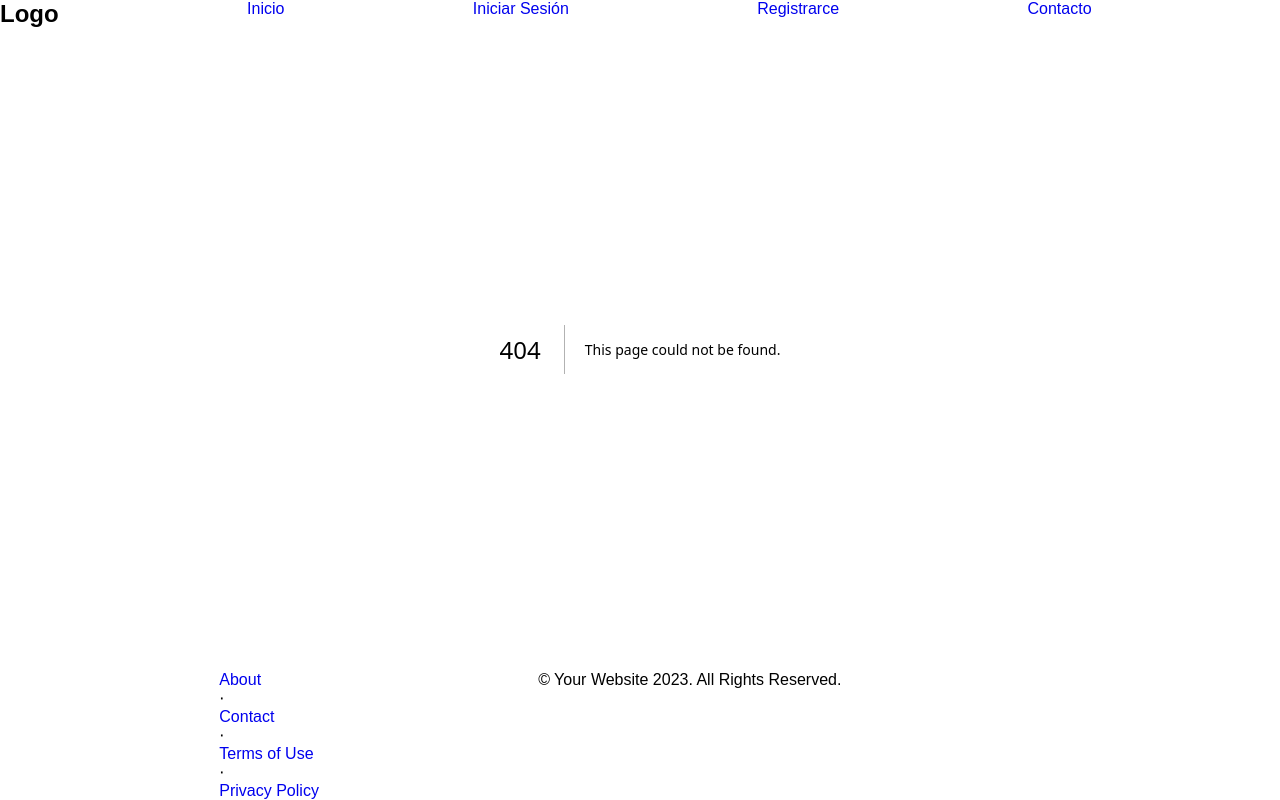
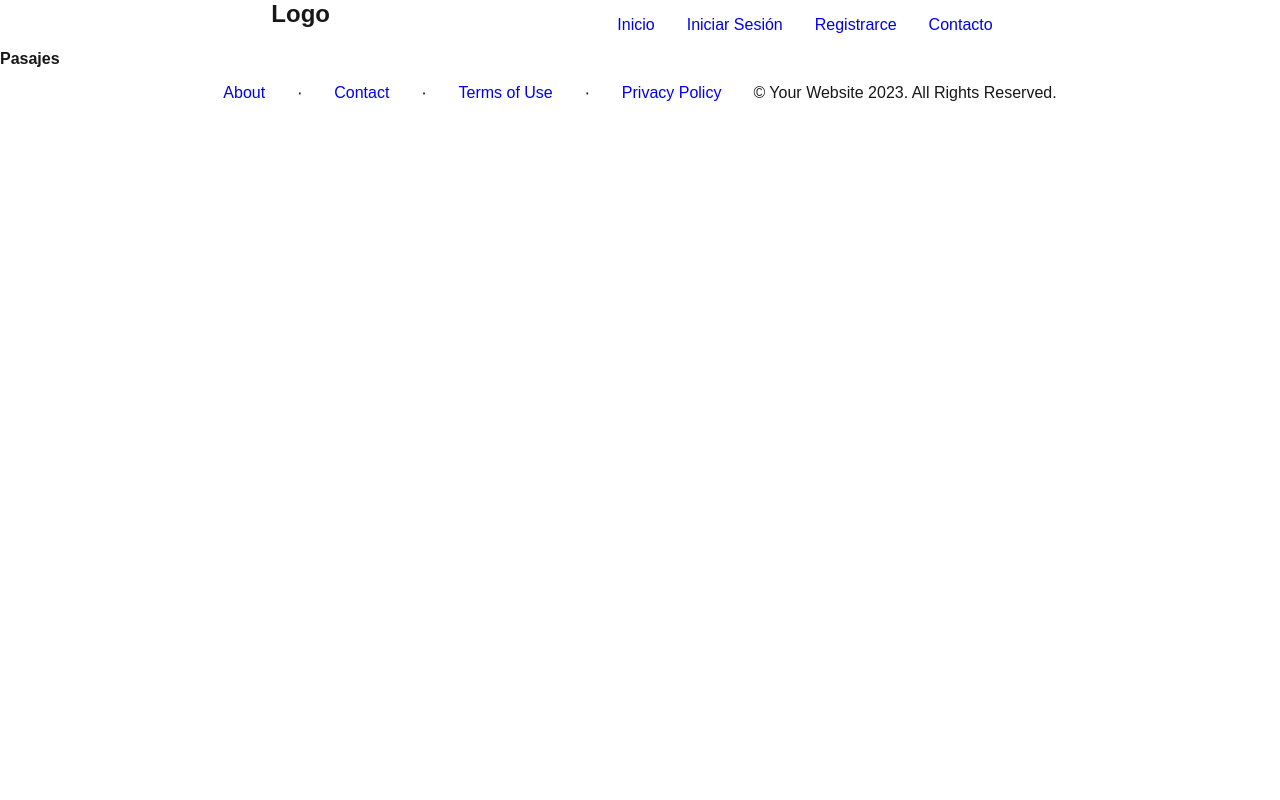
Before and after one commit to FazGit2211/PasajesApp, a Next.js app: page /pages/pasaje-form in a window 1280 px wide. Before the commit this address had no page. Built offline with nearby package versions, Linux system fonts and the light colour scheme.

Commit message:
actualizacion en los estilos globales, agregacion de archivos en carpeta lib para comunicarce con la api

```diff
--- a/src/app/globals.css
+++ b/src/app/globals.css
@@ -49,38 +49,32 @@ nav {
 
 .itemLogo {
   display: flex;
-  flex-grow: 0;
-  flex-shrink: 1;
-  flex-basis: auto;
 }
 
 .itemUl {
   display: flex;
-  justify-content: space-evenly;
-  flex-grow: 1;
-  flex-shrink: 1;
-  flex-basis: auto;
 }
 
 li {
   list-style: none;
+  margin: 1rem;
 }
 
 a {
   text-decoration: none;
 }
 
-.div-home {
+main {
   flex-grow: 1;
 }
 
 footer {
-  display: inline-flex;
+  display: flex;
   width: 100%;
-  justify-content: space-evenly;
   flex-wrap: wrap;
+  justify-content: center;
 }
 
 .list-inline{
-
+  display: flex;
 }
--- /dev/null
+++ b/src/app/lib/api.js
@@ -0,0 +1,6 @@
+const urlPrincipal = 'http://localhost:8080/admin/';
+export async function fetchEmpresas() {
+    const response = await fetch(urlPrincipal + "empresa");
+    const data = await response.json();
+    return data;
+}
--- /dev/null
+++ b/src/app/pages/pasaje-form/page.js
@@ -0,0 +1,7 @@
+export default function PasajeForm(){
+    return(
+        <>
+        <h4>Pasajes</h4>
+        </>
+    )
+}
--- a/src/app/ui/cards/cardOferts.jsx
+++ b/src/app/ui/cards/cardOferts.jsx
@@ -25,5 +25,4 @@ const CardOferts = () => {
         </>
     )
 }
-
 export default CardOferts;
--- a/src/app/ui/footers/FooterComponent.jsx
+++ b/src/app/ui/footers/FooterComponent.jsx
@@ -10,20 +10,8 @@ const FooterContact = () => {
                     <li className="list-inline-item"><a href="#!">Terms of Use</a></li>
                     <li className="list-inline-item">⋅</li>
                     <li className="list-inline-item"><a href="#!">Privacy Policy</a></li>
+                    <li><p className="">&copy; Your Website 2023. All Rights Reserved.</p></li>
                 </ul>
-                <p className="">&copy; Your Website 2023. All Rights Reserved.</p>
-                <ul className="list-inline mb-0">
-                    <li className="list-inline-item">
-                        <a href="#!"><i className="bi-facebook fs-3"></i></a>
-                    </li>
-                    <li className="list-inline-item">
-                        <a href="#!"><i className="bi-twitter fs-3"></i></a>
-                    </li>
-                    <li className="list-inline-item">
-                        <a href="#!"><i className="bi-instagram fs-3"></i></a>
-                    </li>
-                </ul>
-
             </footer>
         </>
     )
```
Also changed, not shown: src/app/lib/empresasApi.js (added, +17 -0 lines), src/app/page.js (+6 -3 lines).
